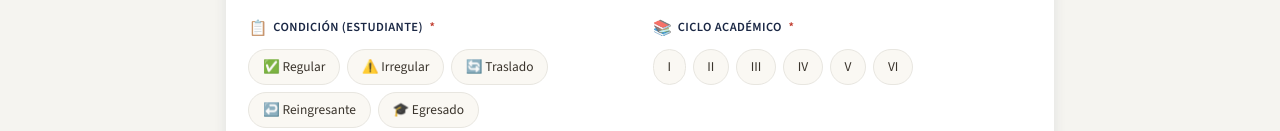
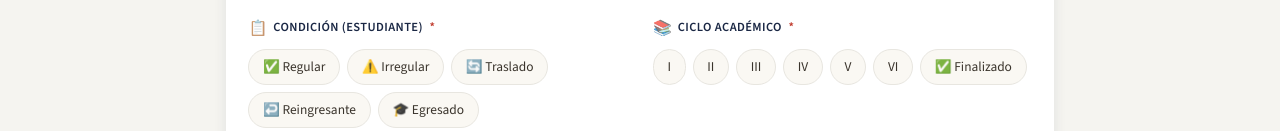
Before and after one commit to jhanzzdnb/ficha_diagnostica_estudiantes, a website: page public/index.html in a window 1280 px wide. Shown: the part 821-952 px from the top of the page. Drawn offline with nearby package versions, Linux system fonts and the light colour scheme; no server answers.

Commit message:
modificación del ciclo academico

```diff
--- a/public/index.html
+++ b/public/index.html
@@ -277,6 +277,7 @@ body{font-family:'Source Sans 3',sans-serif;background:var(--g100);color:var(--g
           <label><input type="radio" name="ciclo" value="IV"><span class="pill">IV</span></label>
           <label><input type="radio" name="ciclo" value="V"><span class="pill">V</span></label>
           <label><input type="radio" name="ciclo" value="VI"><span class="pill">VI</span></label>
+          <label><input type="radio" name="ciclo" value="Finalizado"><span class="pill">✅ Finalizado</span></label>
         </div>
       </div>
 
```
